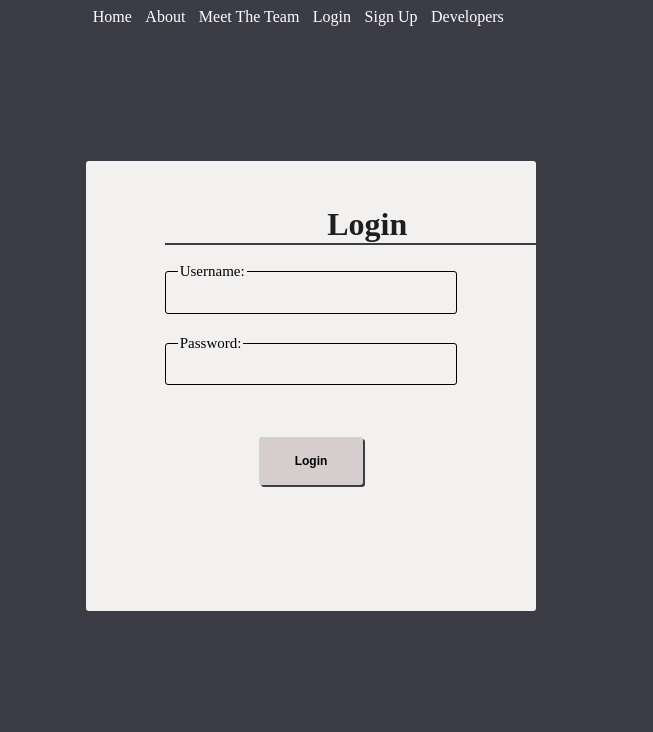
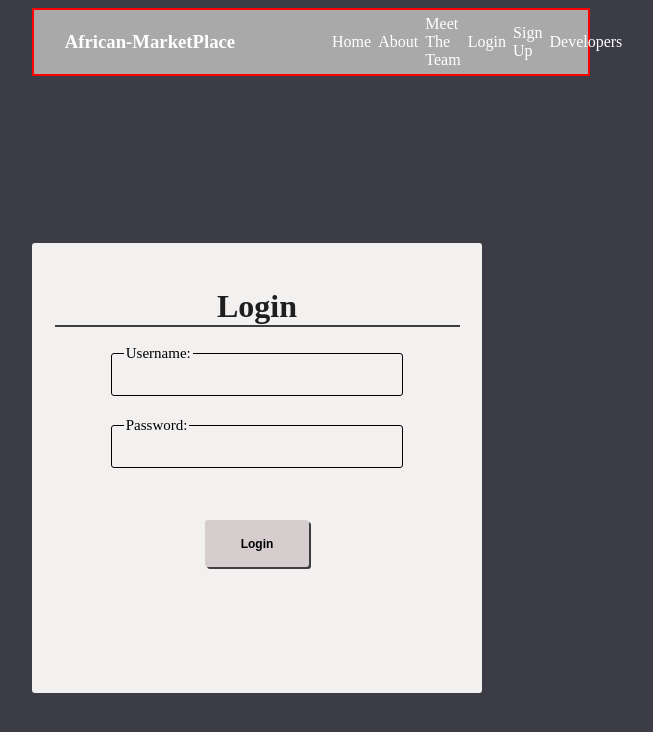
Before and after one commit to African-Marketplace-Sauti-Africa/frontEnd, a React (Create React App) app in the folder front-end/: page /login in a window 1280 px wide. Shown: the top 732 px of the page, without its empty margins (329-982 px from the left). Built offline with nearby package versions, Linux system fonts and the light colour scheme.

Commit message:
moved nav into its own component but have issues styling

```diff
--- a/front-end/src/App.js
+++ b/front-end/src/App.js
@@ -9,6 +9,7 @@ import Login from './components/Login'
 import SignUp from "./components/signup"
 import Developers from './components/developers'
 import DevPage from './components/DevPage'
+import Nav from './components/Nav'
 
 import PrivateRoute from './utils/PrivateRoute'
 
@@ -19,15 +20,7 @@ function App(props) {
   return (
     <Router>
       <div>
-        <nav className='navBar'>
-          <Link className='navHome' to="/home">Home</Link>
-          <Link className='navAbour' to="/about">About</Link>
-          <Link className='navMeet' to="/meettheteam">Meet The Team</Link>
-          <Link className='navLogin' to="/login">Login</Link>
-          <Link className='navSignup' to="/signup">Sign Up</Link>
-          <Link className='navDevs' to="/devs">Developers</Link>
-        </nav>
-
+        <div className='nav'><Nav/></div>
         <Route
           render={({ location }) => {
             console.log("LOC: ", location)
--- /dev/null
+++ b/front-end/src/components/Nav.js
@@ -0,0 +1,22 @@
+import React from 'react';
+import {Link} from 'react-router-dom'
+
+function Nav() {
+    return (
+      <nav className='navBar'>
+          <Link style={{color: 'white', textDecoration: 'none'}} to='/'>
+          <h3>African-MarketPlace</h3>
+          </Link>
+          <ul className='navLinks'>
+            <Link className='navHome' to="/home"><li>Home</li></Link>
+            <Link className='navAbour' to="/about"><li>About</li></Link>
+            <Link className='navMeet' to="/meettheteam"><li>Meet The Team</li></Link>
+            <Link className='navLogin' to="/login"><li>Login</li></Link>
+            <Link className='navSignup' to="/signup"><li>Sign Up</li></Link>
+            <Link className='navDevs' to="/devs"><li>Developers</li></Link>
+          </ul>
+      </nav>
+    );
+  }
+
+export default Nav;
--- a/front-end/src/styles/App.css
+++ b/front-end/src/styles/App.css
@@ -2,7 +2,30 @@
   box-sizing: border-box;
 }
 
+nav{
+  display: flex;
+  justify-content: space-around;
+  align-items: center;
+  height: 4rem;
+  background: darkgray;
+  color: white;
+}
+
+.nav{
+  border: 2px solid red;
+  min-width: 100%;
+}
+
+.navLinks{
+  width: 50%;
+  display: flex;
+  justify-content: space-around;
+  align-items: center;
+  list-style: none;
+}
+
 .navBar a {
+
   color: white;
   padding: 1.5%;
   text-decoration: none;
--- a/front-end/src/styles/Login.css
+++ b/front-end/src/styles/Login.css
@@ -23,6 +23,7 @@ body{
     border-bottom: 2px solid  rgb(62, 62, 65);
     width: 90%;
     margin-top: -25%;
+    margin-right: 25%;
     color: rgb(30, 30, 31);
 
 }
```
